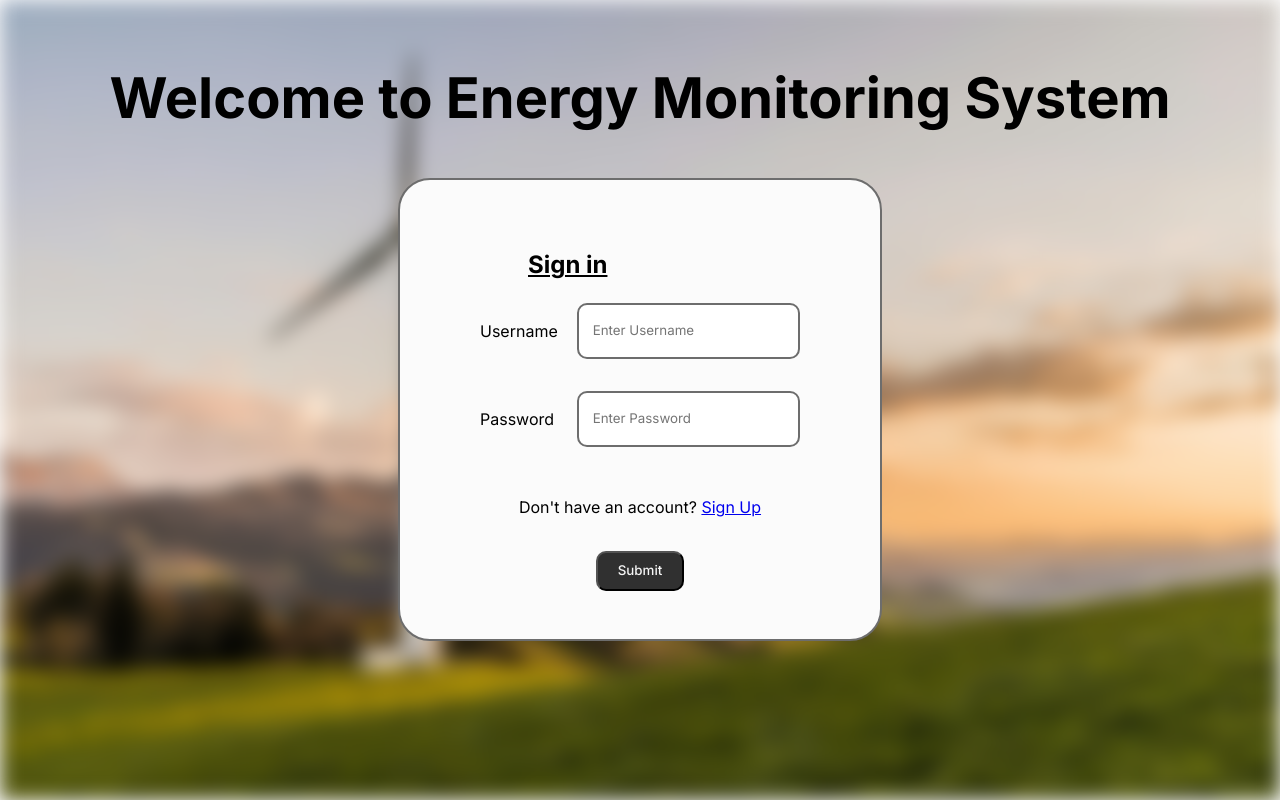
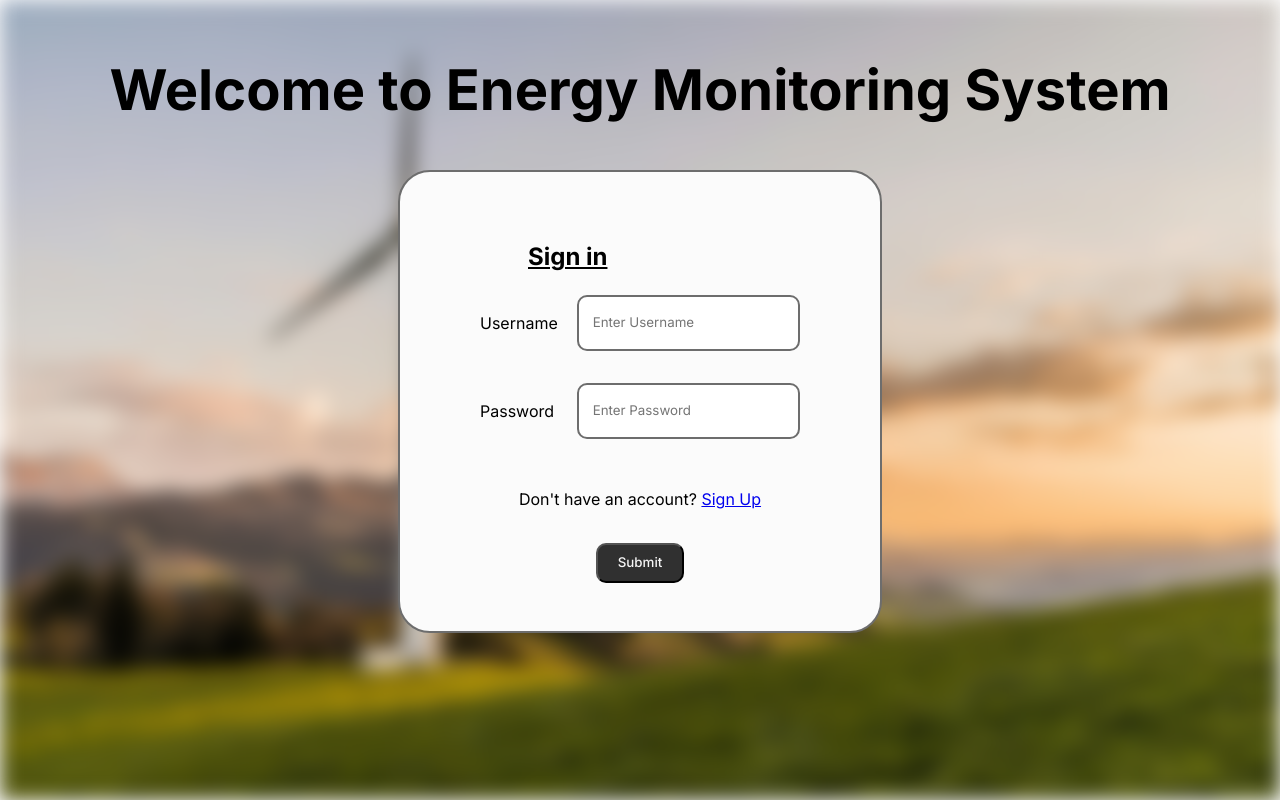
Before and after one commit to siliconvolley/dbms-mini-project, a Flask app: page / in a window 1280 px wide. Run offline with Flask 2, Linux system fonts and the light colour scheme; some libraries are stand-ins or nearby versions.

Commit message:
minor changes

```diff
--- a/static/css/style.css
+++ b/static/css/style.css
@@ -10,6 +10,11 @@
 html {
     position: relative;
     height: 100%;
+}
+
+body {
+    margin: 0;
+    padding: 0;
 }
 
 html::before {
```
Also changed, not shown: project-docs/brainstorming/planning.md (line endings or trailing spaces).
